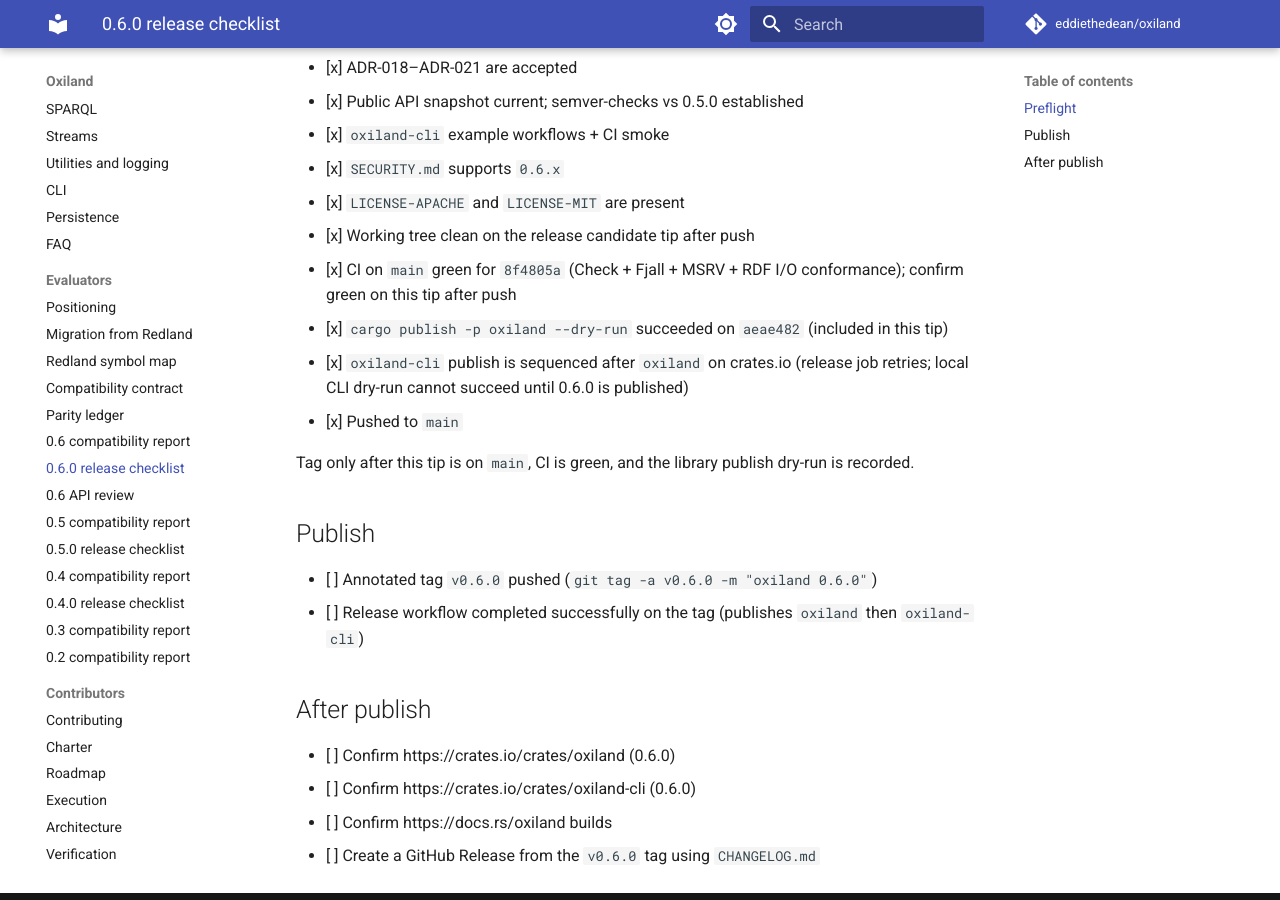
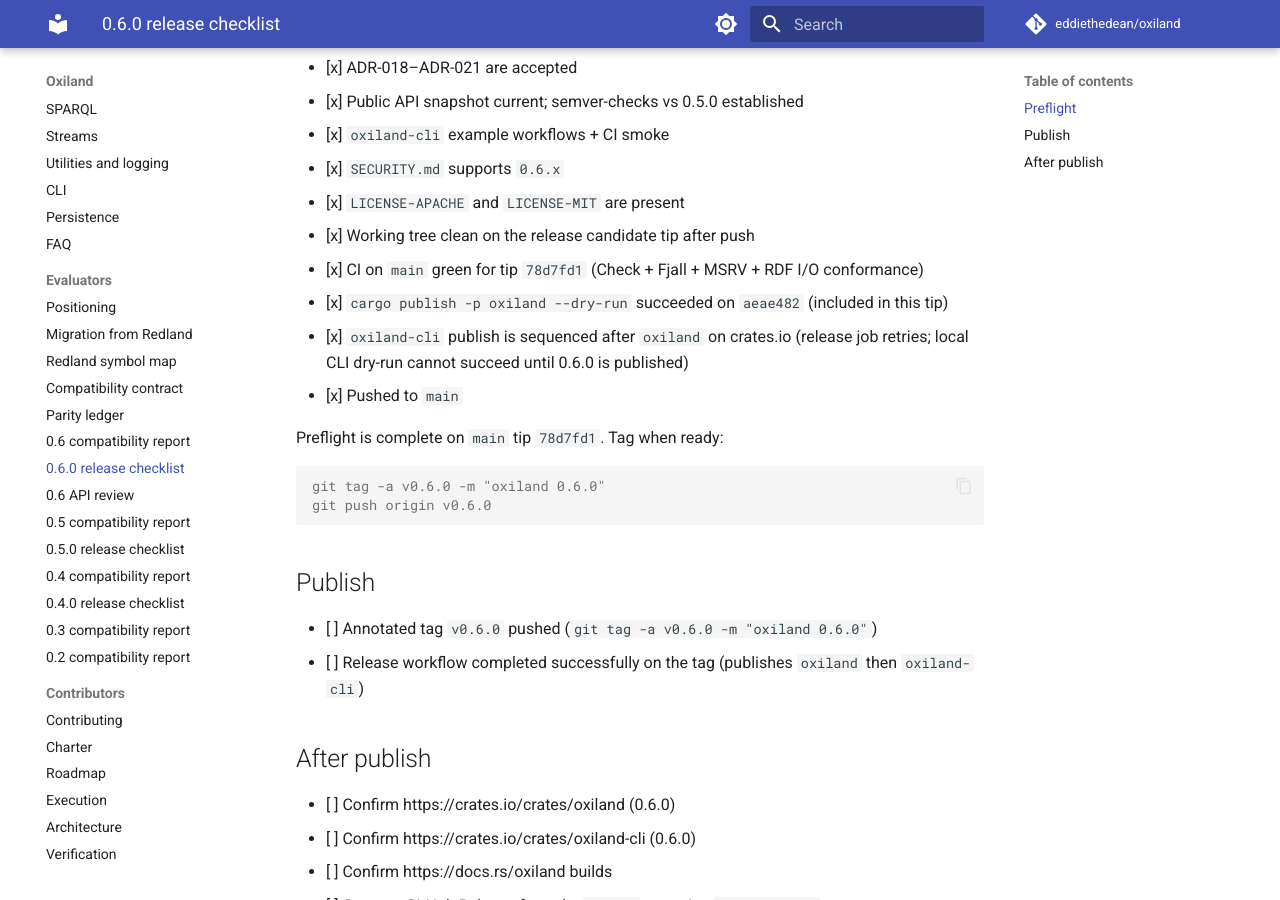
Before and after one commit to eddiethedean/oxiland, an MkDocs documentation site: the page built from docs/reports/0.6.0-release.md, in a window 1280 px wide and 900 px high, scrolled down 409 px. Built offline with MkDocs 1.6.1 and Material for MkDocs 9.7.7, drawn with Linux system fonts in a browser that asks for light colours; comment, search, counter and statistics services are not loaded.

Commit message:
Mark 0.6.0 preflight complete after tip CI passed.

````diff
--- a/docs/reports/0.6.0-release.md
+++ b/docs/reports/0.6.0-release.md
@@ -15,12 +15,17 @@ Preflight for tagging `v0.6.0`.
 - [x] `SECURITY.md` supports `0.6.x`
 - [x] `LICENSE-APACHE` and `LICENSE-MIT` are present
 - [x] Working tree clean on the release candidate tip after push
-- [x] CI on `main` green for `8f4805a` (Check + Fjall + MSRV + RDF I/O conformance); confirm green on this tip after push
+- [x] CI on `main` green for tip `78d7fd1` (Check + Fjall + MSRV + RDF I/O conformance)
 - [x] `cargo publish -p oxiland --dry-run` succeeded on `aeae482` (included in this tip)
 - [x] `oxiland-cli` publish is sequenced after `oxiland` on crates.io (release job retries; local CLI dry-run cannot succeed until 0.6.0 is published)
 - [x] Pushed to `main`
 
-Tag only after this tip is on `main`, CI is green, and the library publish dry-run is recorded.
+Preflight is complete on `main` tip `78d7fd1`. Tag when ready:
+
+```console
+git tag -a v0.6.0 -m "oxiland 0.6.0"
+git push origin v0.6.0
+```
 
 ## Publish
 
````
